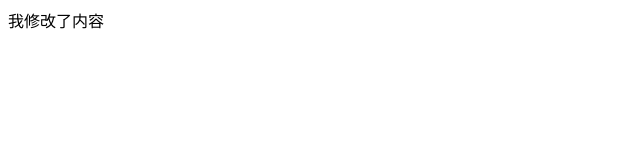
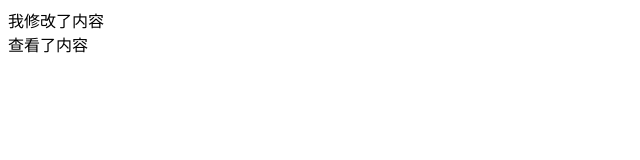
Before and after one commit to Miss-z/mytext, a plain HTML site: page index.html in a window 1280 px wide. Shown: the whole page, without its empty margins (0-640 px from the left). Drawn offline with Linux system fonts and the light colour scheme.

Commit message:
查看了index.html

```diff
--- a/index.html
+++ b/index.html
@@ -8,5 +8,6 @@
 </head>
 <body>
     <div>我修改了内容</div>
+    <div>查看了内容</div>
 </body>
 </html>
```
